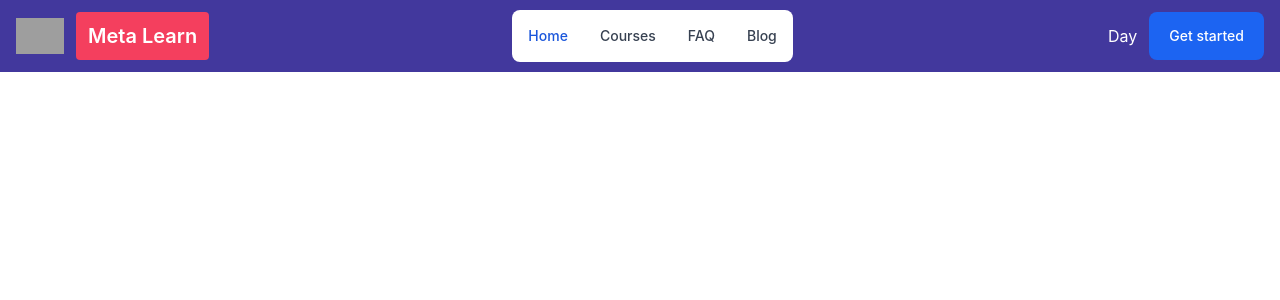
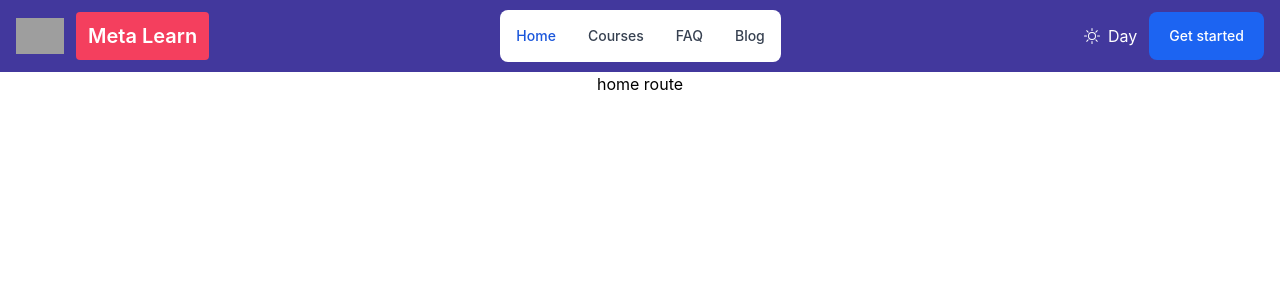
Before and after one commit to KawsarCoder/Meta-Learn-Client-Side, a React (Create React App) app: page /home in a window 1280 px wide. Shown: the top 300 px of the page. Built offline with nearby package versions, Linux system fonts and the light colour scheme; grey boxes are pictures that could not be loaded.

Commit message:
dynamically course data load

```diff
--- a/package.json
+++ b/package.json
@@ -11,6 +11,7 @@
     "react": "^18.2.0",
     "react-daisyui": "^2.4.4",
     "react-dom": "^18.2.0",
+    "react-icons": "^4.6.0",
     "react-router-dom": "^6.4.2",
     "react-scripts": "5.0.1",
     "web-vitals": "^2.1.4"
--- /dev/null
+++ b/src/Layout/Courses/Course.js
@@ -0,0 +1,31 @@
+import React from "react";
+import { useEffect } from "react";
+import { useState } from "react";
+import { Link } from "react-router-dom";
+
+const Course = () => {
+  const [categories, setCategories] = useState([]);
+
+  useEffect(() => {
+    fetch("http://localhost:5000/courses")
+      .then((res) => res.json())
+      .then((data) => setCategories(data));
+  }, []);
+
+  return (
+    <div>
+      <h1>this page for course</h1>
+          <h4>All category: {categories.length}</h4>
+
+      <div>
+        {categories.map((category) => (
+          <p key={category.id}>
+            <Link>{category.name}</Link>
+          </p>
+        ))}
+      </div>
+    </div>
+  );
+};
+
+export default Course;
--- a/src/Layout/Header/Header.js
+++ b/src/Layout/Header/Header.js
@@ -1,4 +1,5 @@
 import React from "react";
+import { BsSun } from "react-icons/bs";
 
 const Header = () => {
   return (
@@ -18,15 +19,18 @@ const Header = () => {
             </span>
           </a>
           <div className="flex md:order-2">
-            <a
-              href="/"
-              className="block m-3 py-2 pr-4 pl-3 text-white rounded hover:bg-gray-100 md:hover:bg-transparent md:hover:text-blue-700 md:p-0 md:dark:hover:text-white dark:text-gray-400 dark:hover:bg-gray-700 dark:hover:text-white md:dark:hover:bg-transparent dark:border-gray-700"
-            >
-              Day
-            </a>
+            <div>
+              <a
+                href="/"
+                className="flex m-3  py-2 pr-4 pl-3 text-white rounded hover:bg-gray-100 md:hover:bg-transparent md:hover:text-blue-500 md:p-0 md:dark:hover:text-white dark:text-gray-400 dark:hover:bg-gray-700 dark:hover:text-white md:dark:hover:bg-transparent dark:border-gray-700"
+              >
+                <BsSun className="mr-2 mt-1"></BsSun>
+                <span>Day</span>
+              </a>
+            </div>
             <button
               type="button"
-              className="text-white bg-blue-600 hover:bg-blue-700 focus:ring-4 focus:outline-none focus:ring-blue-300 font-medium rounded-lg text-sm px-5 py-2.5 text-center mr-3 md:mr-0 dark:bg-blue-600 dark:hover:bg-blue-700 dark:focus:ring-blue-800"
+              className="text-white bg-blue-600 hover:bg-blue-500 focus:ring-4 focus:outline-none focus:ring-blue-300 font-medium rounded-lg text-sm px-5 py-2.5 text-center mr-3 md:mr-0 dark:bg-blue-600 dark:hover:bg-blue-700 dark:focus:ring-blue-800"
             >
               Get started
             </button>
@@ -46,9 +50,9 @@ const Header = () => {
                 xmlns="http://www.w3.org/2000/svg"
               >
                 <path
-                  fill-rule="evenodd"
+                  fillRule="evenodd"
                   d="M3 5a1 1 0 011-1h12a1 1 0 110 2H4a1 1 0 01-1-1zM3 10a1 1 0 011-1h12a1 1 0 110 2H4a1 1 0 01-1-1zM3 15a1 1 0 011-1h12a1 1 0 110 2H4a1 1 0 01-1-1z"
-                  clip-rule="evenodd"
+                  clipRule="evenodd"
                 ></path>
               </svg>
             </button>
--- /dev/null
+++ b/src/Layout/Home/Home.js
@@ -0,0 +1,11 @@
+import React from "react";
+
+const Home = () => {
+  return (
+    <div>
+      <h1>home route</h1>
+    </div>
+  );
+};
+
+export default Home;
```
Also changed, not shown: src/Routes/Routes.js (+10 -4 lines), src/Layout/Courses/LeftCourse/LeftCourse.js (added), 1 other file (tests, documents, lock files or other folders).
